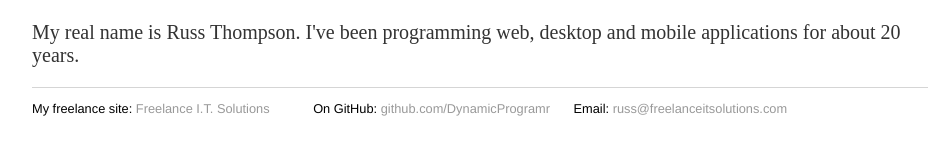
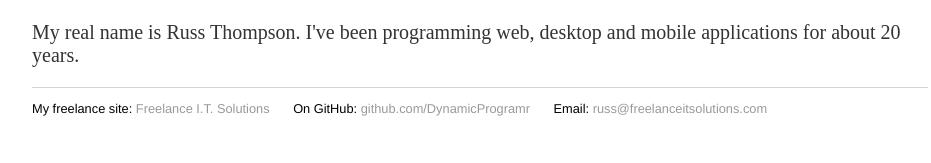
Before and after one commit to DynamicProgramr/dynamicprogramr.github.io, a Jekyll site: the page built from index.html, in a window 1280 px wide. Shown: the part 137-300 px from the top of the page, without its empty margins (160-1091 px from the left). Built offline with Jekyll 4.4.1, drawn with Linux system fonts in a browser that asks for light colours.

```diff
--- a/_layouts/default.html
+++ b/_layouts/default.html
@@ -19,7 +19,7 @@
     </div><!-- end container div -->
     <footer>
       <ul>
-        <li>My freelance site: <a href="http://freelanceitsolutions.com">Freelance I.T. Solutions</a><li>
+        <li>My freelance site: <a href="http://freelanceitsolutions.com">Freelance I.T. Solutions</a></li>
         <li>On GitHub: <a href="https://github.com/DynamicProgramr/">github.com/DynamicProgramr</a></li>
         <li>Email: <a href="mailto:russ@freelanceitsolutions.com">russ@freelanceitsolutions.com</a></li>
       </ul>
```
